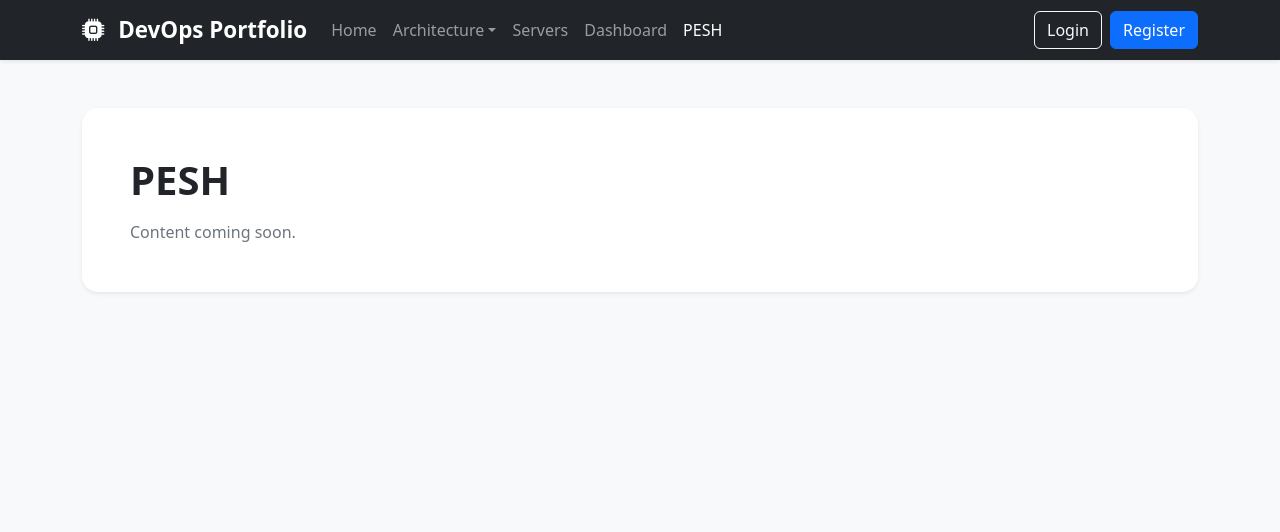
After one commit to DanielDahan-work/Project_Y, a Flask app: page /pesh in a window 1280 px wide. The commit adds this page. Shown: the top 532 px of the page. Run offline with Flask 3, Linux system fonts and the light colour scheme.

Commit message:
Add PESH navigation item and page

```diff
--- a/app/routes/__init__.py
+++ b/app/routes/__init__.py
@@ -3,6 +3,7 @@ from app.routes.auth import auth_bp
 from app.routes.servers import servers_bp
 from app.routes.architecture import architecture_bp
 from app.routes.dashboard import dashboard_bp
+from app.routes.pesh import pesh_bp
 
 
 def register_blueprints(app):
@@ -11,3 +12,4 @@ def register_blueprints(app):
     app.register_blueprint(servers_bp)
     app.register_blueprint(architecture_bp)
     app.register_blueprint(dashboard_bp)
+    app.register_blueprint(pesh_bp)
--- /dev/null
+++ b/app/routes/pesh.py
@@ -0,0 +1,9 @@
+from flask import Blueprint, render_template
+
+
+pesh_bp = Blueprint("pesh", __name__)
+
+
+@pesh_bp.route("/pesh")
+def pesh():
+    return render_template("pesh.html")
--- a/app/templates/base.html
+++ b/app/templates/base.html
@@ -70,6 +70,12 @@
 
                 <li class="nav-item">
                     <a class="nav-link" href="/dashboard">Dashboard</a>
+                </li>
+
+                <li class="nav-item">
+                    <a class="nav-link {% if request.blueprint == 'pesh' %}active{% endif %}"
+                       {% if request.blueprint == 'pesh' %}aria-current="page"{% endif %}
+                       href="{{ url_for('pesh.pesh') }}">PESH</a>
                 </li>
 
             </ul>
--- /dev/null
+++ b/app/templates/pesh.html
@@ -0,0 +1,8 @@
+{% extends "base.html" %}
+
+{% block content %}
+<section class="bg-white rounded-4 shadow-sm p-4 p-md-5" aria-labelledby="pesh-heading">
+    <h1 id="pesh-heading" class="display-6 fw-bold mb-3">PESH</h1>
+    <p class="text-secondary mb-0">Content coming soon.</p>
+</section>
+{% endblock %}
```
